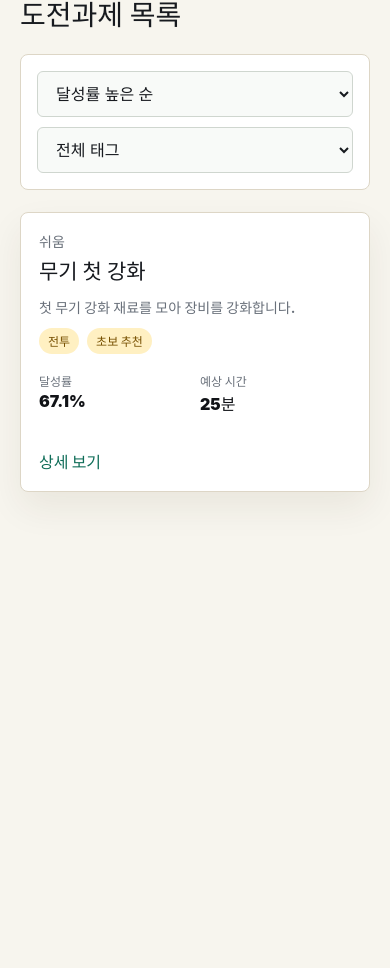
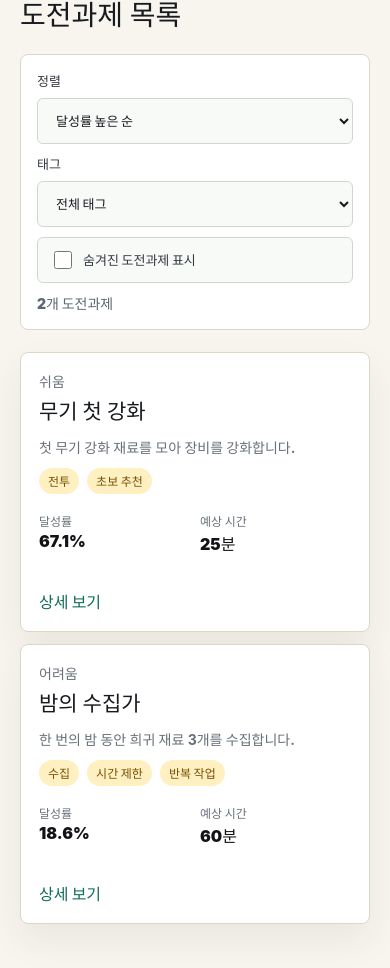
Before and after one commit to jenna1030/steam-achievement-wiki, a React (Vite) app: page /games/1 in a window 390 px wide. Shown: the part 879-1847 px from the top of the page. Before the commit the page ends 1485 px from the top, so only its background shows below. Built offline with nearby package versions, Linux system fonts and the light colour scheme.

Commit message:
Implement game detail achievements

```diff
--- a/src/App.css
+++ b/src/App.css
@@ -316,7 +316,13 @@ dd {
   align-items: end;
 }
 
-.search-toolbar label {
+.achievement-toolbar {
+  grid-template-columns: 190px 190px minmax(210px, 1fr) 120px;
+  align-items: end;
+}
+
+.search-toolbar label,
+.achievement-toolbar label {
   display: grid;
   gap: 8px;
   color: #343941;
@@ -332,6 +338,22 @@ dd {
   font-size: 14px;
   font-weight: 900;
   white-space: nowrap;
+}
+
+.checkbox-label {
+  grid-template-columns: auto minmax(0, 1fr);
+  align-items: center;
+  min-height: 46px;
+  padding: 0 12px;
+  background: #f8faf8;
+  border: 1px solid #cfd6cf;
+  border-radius: 6px;
+}
+
+.checkbox-label input {
+  width: 18px;
+  min-height: 18px;
+  padding: 0;
 }
 
 .card-actions {
@@ -453,6 +475,25 @@ dd {
   font-size: 12px;
   font-weight: 800;
   background: #fff0c2;
+  border-radius: 999px;
+}
+
+.notice-row {
+  display: flex;
+  flex-wrap: wrap;
+  gap: 8px;
+  margin-top: 12px;
+}
+
+.notice-row span {
+  display: inline-flex;
+  align-items: center;
+  min-height: 26px;
+  padding: 0 9px;
+  color: #8a2c19;
+  font-size: 12px;
+  font-weight: 900;
+  background: #ffe3d9;
   border-radius: 999px;
 }
 
@@ -602,6 +643,7 @@ dd {
   .detail-hero,
   .toolbar,
   .search-toolbar,
+  .achievement-toolbar,
   .info-grid,
   .spoiler-columns {
     grid-template-columns: 1fr;
--- /dev/null
+++ b/src/components/achievement/AchievementCard.tsx
@@ -0,0 +1,58 @@
+import { Link } from 'react-router-dom'
+import type { Achievement } from '../../types/achievement'
+
+const difficultyLabel = {
+  easy: '쉬움',
+  normal: '보통',
+  hard: '어려움',
+  'very-hard': '매우 어려움',
+}
+
+interface AchievementCardProps {
+  achievement: Achievement
+}
+
+export function AchievementCard({ achievement }: AchievementCardProps) {
+  const noticeLabels = [
+    achievement.isHidden ? '숨겨짐' : null,
+    achievement.isMissable ? '놓치기 쉬움' : null,
+    achievement.requiresSecondRun ? '2회차 필요' : null,
+    achievement.requiresDlc ? 'DLC 필요' : null,
+    achievement.requiresMultiplayer ? '멀티플레이 필요' : null,
+  ].filter(Boolean)
+
+  return (
+    <article className="achievement-card">
+      <div>
+        <p>{difficultyLabel[achievement.difficulty]}</p>
+        <h3>{achievement.title}</h3>
+        <p className="muted">{achievement.description}</p>
+        <div className="tag-row">
+          {achievement.tags.map((tag) => (
+            <span key={tag}>{tag}</span>
+          ))}
+        </div>
+        {noticeLabels.length > 0 && (
+          <div className="notice-row">
+            {noticeLabels.map((label) => (
+              <span key={label}>{label}</span>
+            ))}
+          </div>
+        )}
+      </div>
+      <dl>
+        <div>
+          <dt>달성률</dt>
+          <dd>{achievement.globalRate}%</dd>
+        </div>
+        <div>
+          <dt>예상 시간</dt>
+          <dd>{achievement.estimatedMinutes}분</dd>
+        </div>
+      </dl>
+      <Link className="text-link" to={`/achievements/${achievement.id}`}>
+        상세 보기
+      </Link>
+    </article>
+  )
+}
--- /dev/null
+++ b/src/components/achievement/AchievementFilterBar.tsx
@@ -0,0 +1,67 @@
+import type { AchievementSortOption } from '../../types/achievement'
+
+interface AchievementFilterBarProps {
+  sortOption: AchievementSortOption
+  selectedTag: string
+  tags: string[]
+  showHidden: boolean
+  resultCount: number
+  onSortChange: (sortOption: AchievementSortOption) => void
+  onTagChange: (tag: string) => void
+  onShowHiddenChange: (showHidden: boolean) => void
+}
+
+export function AchievementFilterBar({
+  sortOption,
+  selectedTag,
+  tags,
+  showHidden,
+  resultCount,
+  onSortChange,
+  onTagChange,
+  onShowHiddenChange,
+}: AchievementFilterBarProps) {
+  return (
+    <div className="toolbar achievement-toolbar" aria-label="도전과제 정렬과 필터">
+      <label>
+        <span>정렬</span>
+        <select
+          value={sortOption}
+          aria-label="정렬"
+          onChange={(event) =>
+            onSortChange(event.target.value as AchievementSortOption)
+          }
+        >
+          <option value="rate-desc">달성률 높은 순</option>
+          <option value="rate-asc">달성률 낮은 순</option>
+          <option value="name">이름순</option>
+          <option value="difficulty">난이도순</option>
+        </select>
+      </label>
+      <label>
+        <span>태그</span>
+        <select
+          value={selectedTag}
+          aria-label="태그 필터"
+          onChange={(event) => onTagChange(event.target.value)}
+        >
+          <option value="all">전체 태그</option>
+          {tags.map((tag) => (
+            <option key={tag} value={tag}>
+              {tag}
+            </option>
+          ))}
+        </select>
+      </label>
+      <label className="checkbox-label">
+        <input
+          type="checkbox"
+          checked={showHidden}
+          onChange={(event) => onShowHiddenChange(event.target.checked)}
+        />
+        숨겨진 도전과제 표시
+      </label>
+      <p className="result-count">{resultCount}개 도전과제</p>
+    </div>
+  )
+}
--- a/src/mocks/achievements.ts
+++ b/src/mocks/achievements.ts
@@ -38,6 +38,42 @@ export const achievements: Achievement[] = [
     bugNotes: [],
   },
   {
+    id: 104,
+    gameId: 1,
+    title: '밤의 수집가',
+    description: '한 번의 밤 동안 희귀 재료 3개를 수집합니다.',
+    iconUrl: '',
+    globalRate: 18.6,
+    difficulty: 'hard',
+    estimatedMinutes: 60,
+    tags: ['수집', '시간 제한', '반복 작업'],
+    isHidden: false,
+    isMissable: false,
+    requiresSecondRun: false,
+    requiresDlc: false,
+    requiresMultiplayer: false,
+    platformNotes: [],
+    bugNotes: ['특정 패치에서 카운트가 늦게 반영될 수 있습니다.'],
+  },
+  {
+    id: 105,
+    gameId: 1,
+    title: '잊힌 예언',
+    description: '특정 NPC 이벤트를 마지막까지 진행합니다.',
+    iconUrl: '',
+    globalRate: 9.8,
+    difficulty: 'very-hard',
+    estimatedMinutes: 120,
+    tags: ['히든', '스포일러', '스토리 진행'],
+    isHidden: true,
+    isMissable: true,
+    requiresSecondRun: true,
+    requiresDlc: false,
+    requiresMultiplayer: false,
+    platformNotes: [],
+    bugNotes: [],
+  },
+  {
     id: 103,
     gameId: 3,
     title: '잊힌 벤치 발견',
@@ -53,6 +89,78 @@ export const achievements: Achievement[] = [
     requiresDlc: false,
     requiresMultiplayer: false,
     platformNotes: ['컨트롤러 진동 힌트가 도움이 될 수 있습니다.'],
+    bugNotes: [],
+  },
+  {
+    id: 106,
+    gameId: 2,
+    title: '첫 수확',
+    description: '처음 심은 작물을 수확합니다.',
+    iconUrl: '',
+    globalRate: 76.2,
+    difficulty: 'easy',
+    estimatedMinutes: 15,
+    tags: ['쉬움', '수집'],
+    isHidden: false,
+    isMissable: false,
+    requiresSecondRun: false,
+    requiresDlc: false,
+    requiresMultiplayer: false,
+    platformNotes: [],
+    bugNotes: [],
+  },
+  {
+    id: 107,
+    gameId: 2,
+    title: '마을의 신뢰',
+    description: '주민 3명과 일정 친밀도 이상을 달성합니다.',
+    iconUrl: '',
+    globalRate: 35.5,
+    difficulty: 'normal',
+    estimatedMinutes: 90,
+    tags: ['반복 작업', '스토리 진행'],
+    isHidden: false,
+    isMissable: false,
+    requiresSecondRun: false,
+    requiresDlc: false,
+    requiresMultiplayer: false,
+    platformNotes: [],
+    bugNotes: [],
+  },
+  {
+    id: 108,
+    gameId: 3,
+    title: '침묵의 보스',
+    description: '숨겨진 보스를 발견하고 처치합니다.',
+    iconUrl: '',
+    globalRate: 12.4,
+    difficulty: 'hard',
+    estimatedMinutes: 80,
+    tags: ['보스', '히든', '전투'],
+    isHidden: true,
+    isMissable: false,
+    requiresSecondRun: false,
+    requiresDlc: false,
+    requiresMultiplayer: false,
+    platformNotes: ['키보드보다 컨트롤러 조작이 편할 수 있습니다.'],
+    bugNotes: [],
+  },
+  {
+    id: 109,
+    gameId: 3,
+    title: '지도 없는 길',
+    description: '지도 없이 특정 지역을 끝까지 탐험합니다.',
+    iconUrl: '',
+    globalRate: 22.9,
+    difficulty: 'normal',
+    estimatedMinutes: 45,
+    tags: ['탐험', '놓치기 쉬움'],
+    isHidden: false,
+    isMissable: true,
+    requiresSecondRun: false,
+    requiresDlc: false,
+    requiresMultiplayer: false,
+    platformNotes: [],
     bugNotes: [],
   },
 ]
--- a/src/pages/GameDetailPage.tsx
+++ b/src/pages/GameDetailPage.tsx
@@ -1,17 +1,43 @@
+import { useMemo, useState } from 'react'
 import { Link, useParams } from 'react-router-dom'
+import { AchievementCard } from '../components/achievement/AchievementCard'
+import { AchievementFilterBar } from '../components/achievement/AchievementFilterBar'
 import { achievements } from '../mocks/achievements'
 import { games } from '../mocks/games'
-
-const difficultyLabel = {
-  easy: '쉬움',
-  normal: '보통',
-  hard: '어려움',
-  'very-hard': '매우 어려움',
-}
+import type { AchievementSortOption } from '../types/achievement'
+import {
+  filterAchievements,
+  getAchievementTags,
+  sortAchievements,
+} from '../utils/achievementFilters'
 
 export function GameDetailPage() {
   const { gameId } = useParams()
-  const game = games.find((item) => item.id === Number(gameId))
+  const gameIdNumber = Number(gameId)
+  const [sortOption, setSortOption] =
+    useState<AchievementSortOption>('rate-desc')
+  const [selectedTag, setSelectedTag] = useState('all')
+  const [showHidden, setShowHidden] = useState(false)
+  const game = games.find((item) => item.id === gameIdNumber)
+
+  const gameAchievements = useMemo(
+    () =>
+      achievements.filter((achievement) => achievement.gameId === gameIdNumber),
+    [gameIdNumber],
+  )
+  const achievementTags = useMemo(
+    () => getAchievementTags(gameAchievements),
+    [gameAchievements],
+  )
+  const visibleAchievements = useMemo(() => {
+    const filteredAchievements = filterAchievements(
+      gameAchievements,
+      selectedTag,
+      showHidden,
+    )
+
+    return sortAchievements(filteredAchievements, sortOption)
+  }, [gameAchievements, selectedTag, showHidden, sortOption])
 
   if (!game) {
     return (
@@ -25,10 +51,6 @@ export function GameDetailPage() {
       </main>
     )
   }
-
-  const gameAchievements = achievements.filter(
-    (achievement) => achievement.gameId === game.id,
-  )
 
   return (
     <main className="page">
@@ -63,48 +85,30 @@ export function GameDetailPage() {
           <p className="eyebrow">Achievements</p>
           <h2>도전과제 목록</h2>
         </div>
-        <div className="toolbar" aria-label="도전과제 정렬과 필터">
-          <select defaultValue="rate-desc" aria-label="정렬">
-            <option value="rate-desc">달성률 높은 순</option>
-            <option value="rate-asc">달성률 낮은 순</option>
-            <option value="name">이름순</option>
-            <option value="difficulty">난이도순</option>
-          </select>
-          <select defaultValue="all" aria-label="태그 필터">
-            <option value="all">전체 태그</option>
-            <option value="easy">쉬움</option>
-            <option value="missable">놓치기 쉬움</option>
-          </select>
-        </div>
-        <div className="achievement-list">
-          {gameAchievements.map((achievement) => (
-            <article className="achievement-card" key={achievement.id}>
-              <div>
-                <p>{difficultyLabel[achievement.difficulty]}</p>
-                <h3>{achievement.title}</h3>
-                <p className="muted">{achievement.description}</p>
-                <div className="tag-row">
-                  {achievement.tags.map((tag) => (
-                    <span key={tag}>{tag}</span>
-                  ))}
-                </div>
-              </div>
-              <dl>
-                <div>
-                  <dt>달성률</dt>
-                  <dd>{achievement.globalRate}%</dd>
-                </div>
-                <div>
-                  <dt>예상 시간</dt>
-                  <dd>{achievement.estimatedMinutes}분</dd>
-                </div>
-              </dl>
-              <Link className="text-link" to={`/achievements/${achievement.id}`}>
-                상세 보기
-              </Link>
-            </article>
-          ))}
-        </div>
+        <AchievementFilterBar
+          resultCount={visibleAchievements.length}
+          selectedTag={selectedTag}
+          showHidden={showHidden}
+          sortOption={sortOption}
+          tags={achievementTags}
+          onShowHiddenChange={setShowHidden}
+          onSortChange={setSortOption}
+          onTagChange={setSelectedTag}
+        />
+        {visibleAchievements.length > 0 ? (
+          <div className="achievement-list">
+            {visibleAchievements.map((achievement) => (
+              <AchievementCard achievement={achievement} key={achievement.id} />
+            ))}
+          </div>
+        ) : (
+          <div className="empty-state">
+            <h3>조건에 맞는 도전과제가 없습니다.</h3>
+            <p className="muted">
+              태그를 전체로 바꾸거나 숨겨진 도전과제 표시를 켜보세요.
+            </p>
+          </div>
+        )}
       </section>
     </main>
   )
--- a/src/types/achievement.ts
+++ b/src/types/achievement.ts
@@ -1,4 +1,9 @@
 export type AchievementDifficulty = 'easy' | 'normal' | 'hard' | 'very-hard'
+export type AchievementSortOption =
+  | 'rate-desc'
+  | 'rate-asc'
+  | 'name'
+  | 'difficulty'
 
 export interface Achievement {
   id: number
--- /dev/null
+++ b/src/utils/achievementFilters.ts
@@ -0,0 +1,52 @@
+import type {
+  Achievement,
+  AchievementDifficulty,
+  AchievementSortOption,
+} from '../types/achievement'
+
+const difficultyWeight: Record<AchievementDifficulty, number> = {
+  easy: 1,
+  normal: 2,
+  hard: 3,
+  'very-hard': 4,
+}
+
+export function getAchievementTags(achievements: Achievement[]) {
+  return Array.from(
+    new Set(achievements.flatMap((achievement) => achievement.tags)),
+  ).sort()
+}
+
+export function sortAchievements(
+  achievements: Achievement[],
+  sortOption: AchievementSortOption,
+) {
+  return [...achievements].sort((a, b) => {
+    if (sortOption === 'rate-desc') {
+      return b.globalRate - a.globalRate
+    }
+
+    if (sortOption === 'rate-asc') {
+      return a.globalRate - b.globalRate
+    }
+
+    if (sortOption === 'difficulty') {
+      return difficultyWeight[a.difficulty] - difficultyWeight[b.difficulty]
+    }
+
+    return a.title.localeCompare(b.title, 'ko')
+  })
+}
+
+export function filterAchievements(
+  achievements: Achievement[],
+  tag: string,
+  showHidden: boolean,
+) {
+  return achievements.filter((achievement) => {
+    const matchesTag = tag === 'all' || achievement.tags.includes(tag)
+    const matchesHidden = showHidden || !achievement.isHidden
+
+    return matchesTag && matchesHidden
+  })
+}
```
